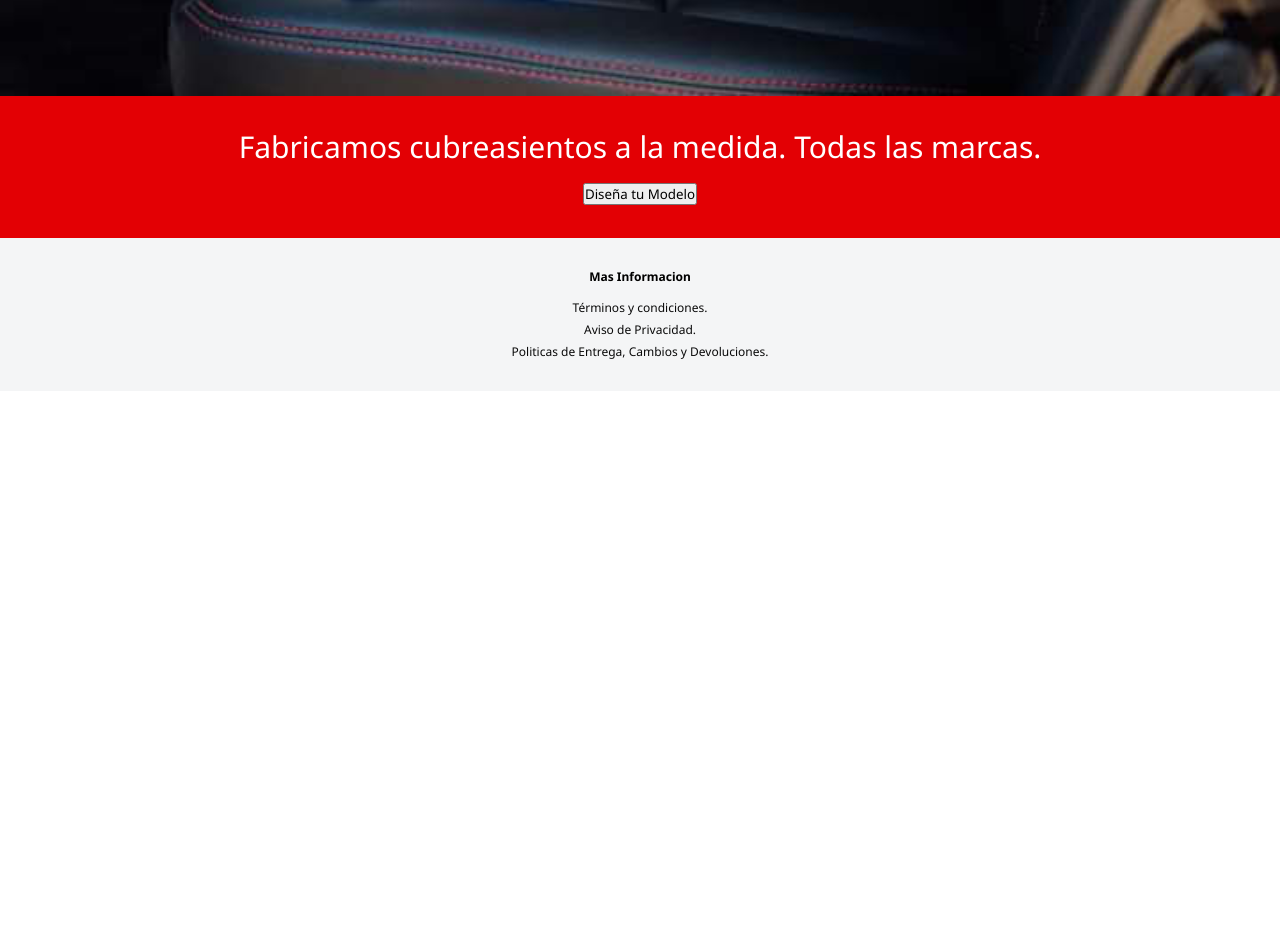
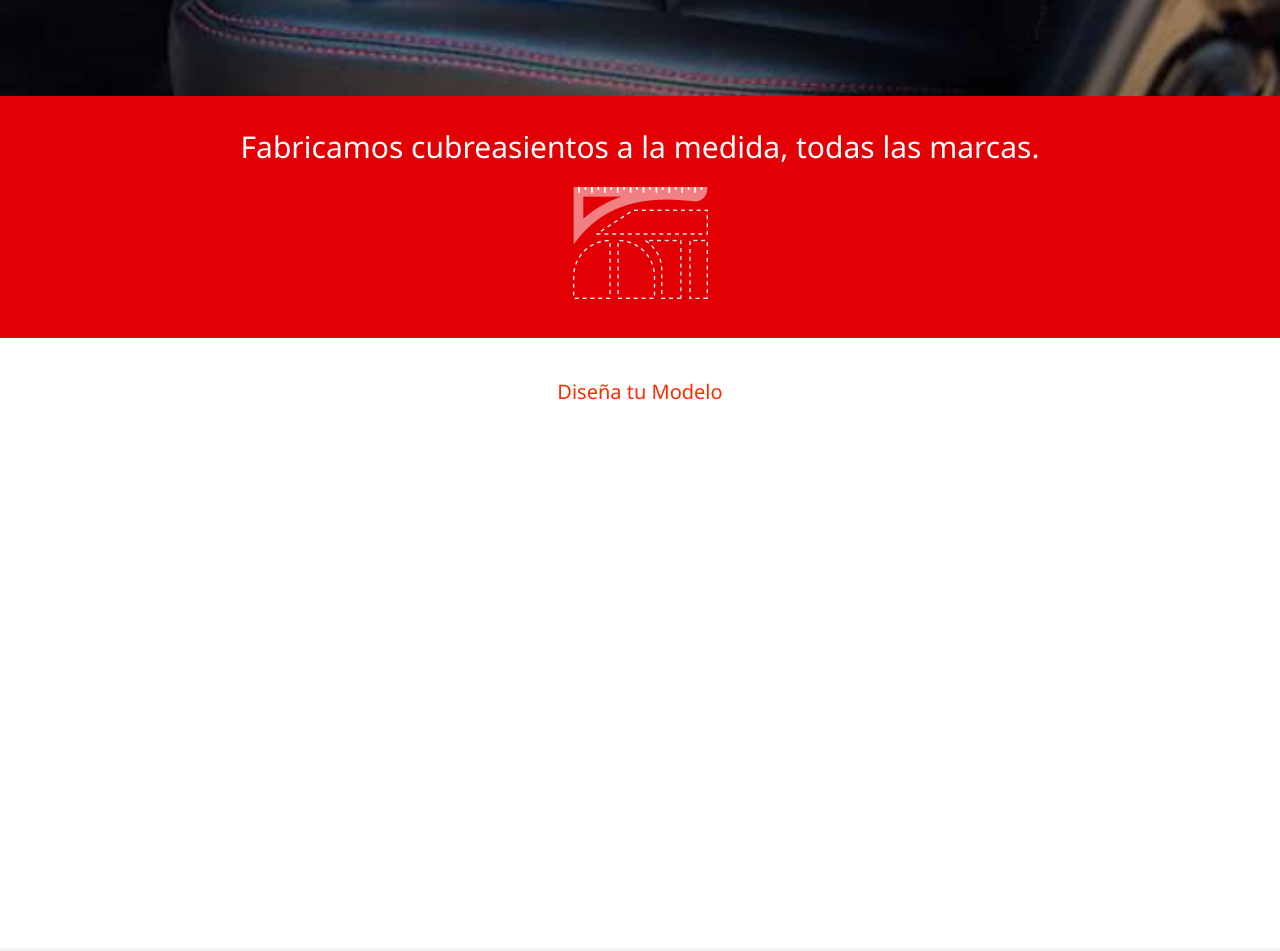
Before and after one commit to luar-dev/covercar-vs, a plain HTML site: page index.html in a window 1280 px wide. Shown: the part 436-1387 px from the top of the page. Before the commit the page ends 827 px from the top, so only its background shows below. Drawn offline with Linux system fonts and the light colour scheme.

Commit message:
patterns icon

```diff
--- a/css/mobile.css
+++ b/css/mobile.css
@@ -11,7 +11,6 @@
     margin: 0;
     padding: 0;
     font-family: 'Noto Sans', sans-serif;
-    font-weight: 400;
     box-sizing: border-box;
 }
 
@@ -71,6 +70,19 @@ main section {
     padding: 30px 40px;
 }
 
+.patterns_icon {
+    margin-top: 20px;
+}
+
+.seat {
+    margin-top: 10px;
+    width: 100%;
+    height: 600px;
+    color: var(--ferrari-red);
+    font-size: 20px;
+    background-color: white;
+}
+
 .footer-container {
     padding: 30px 0;
     text-align: center;
--- a/index.html
+++ b/index.html
@@ -29,21 +29,22 @@
     </header>
 
     <main>
-
         <section class="bg-image">
             <nav>
-                <a href="#">Diseña</a>
+                <a href="#design">Diseña</a>
                 <a href="#">Cotiza</a>
                 <a href="#">Contacto</a>
             </nav>
         </section>
 
         <section>
-            <p>Fabricamos cubreasientos a la medida. Todas las marcas.</p>
-
-            <button>Diseña tu Modelo</button>
+            <p>Fabricamos cubreasientos a la medida, todas las marcas.</p>
+            <img class="patterns_icon" src="./assets/textile-industry-icons/patterns.png" alt="">
         </section>
 
+        <section id="design" class="seat">
+            <p>Diseña tu Modelo</p>
+        </section>
     </main>
 
     <footer class="footer-container">
```
Also changed, not shown: assets/textile-industry-icons/License free.txt (added), assets/textile-industry-icons/License premium.txt (added), assets/textile-industry-icons/patterns.png (added), assets/textile-industry-icons/sewing_machine.png (added), 1 other file.
